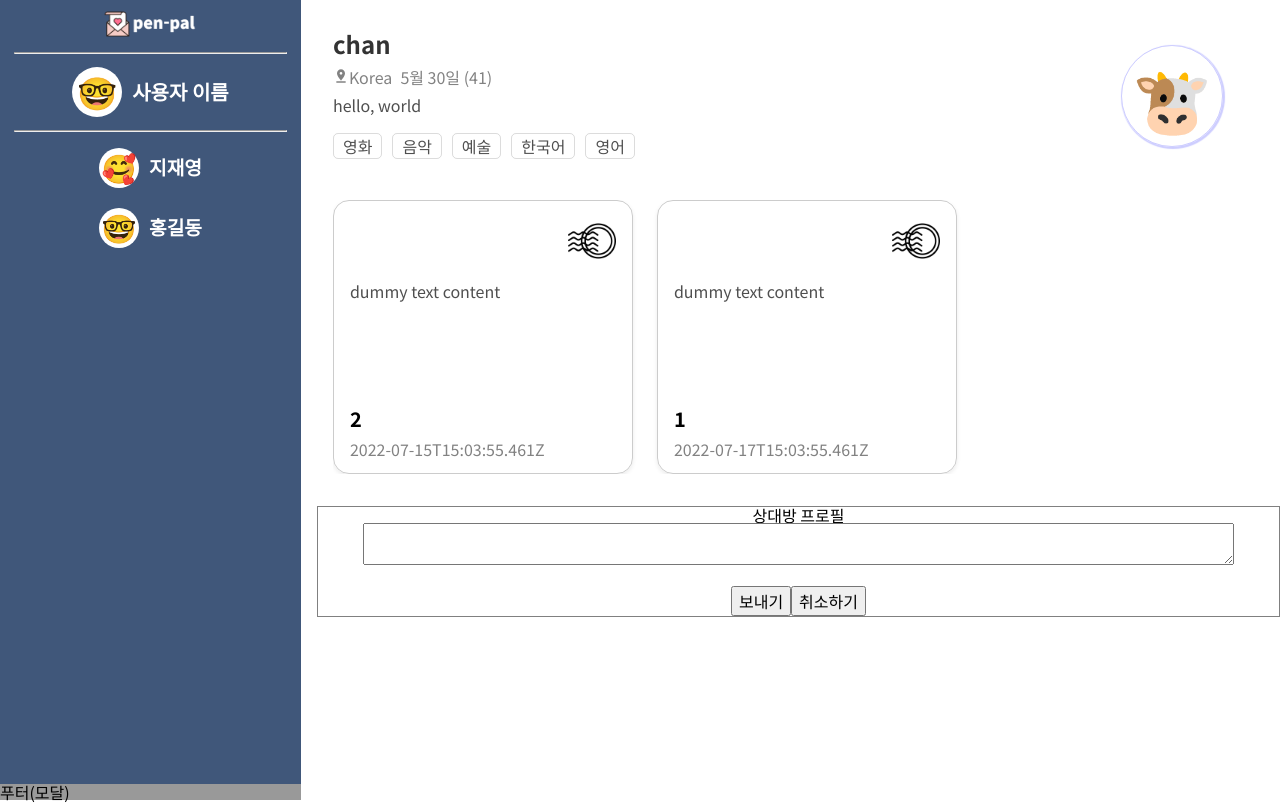
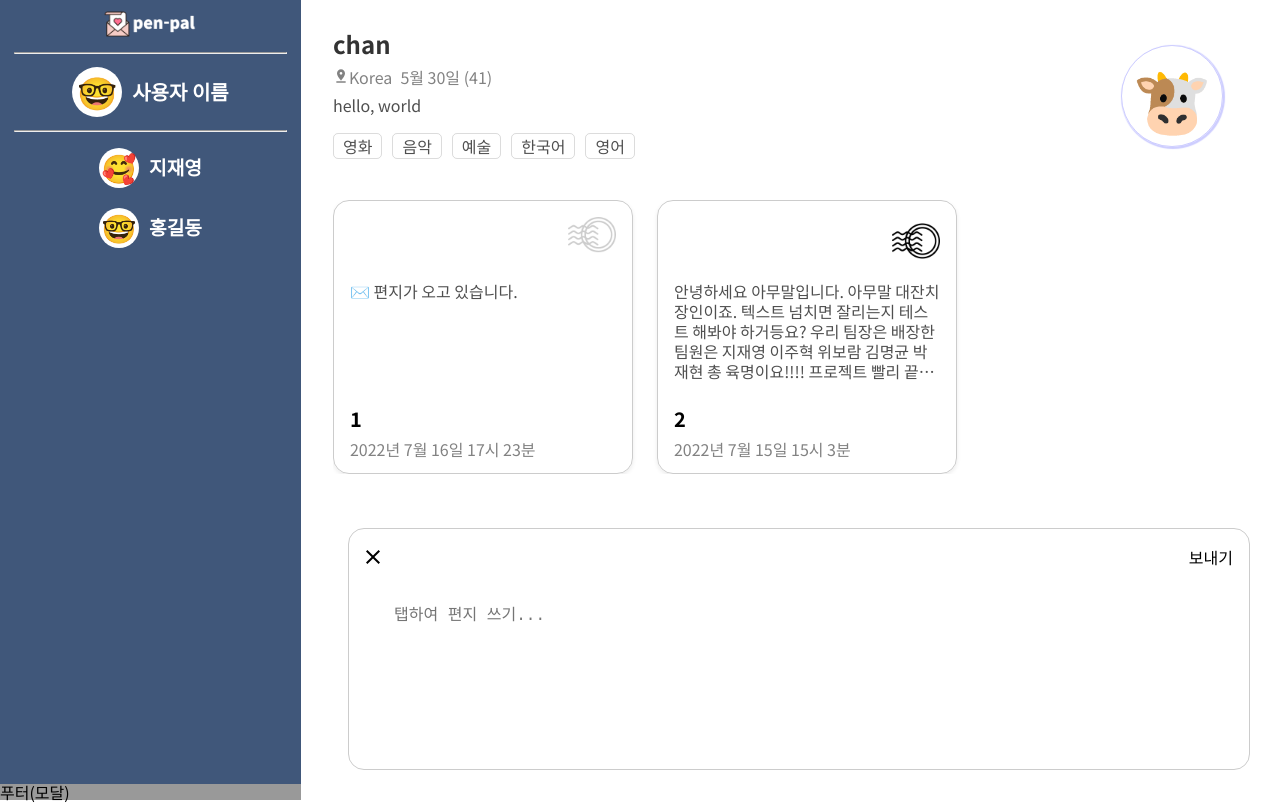
Before and after one commit to nowirte/MaeilMail, a React (Create React App) app in the folder client/: page /friend/1 in a window 1280 px wide. Both pictures are taken after a click on the button "편지 보내기". Built offline with nearby package versions, Linux system fonts and the light colour scheme.

Commit message:
[#30] feature: 친구 정보 및 편지 작성 기능 1차 개발

```diff
--- a/client/src/App.js
+++ b/client/src/App.js
@@ -3,10 +3,12 @@ import { BrowserRouter as Router, Routes, Route } from 'react-router-dom';
 import SideBar from './components/sidebar';
 import Home from './pages/Home';
 import FriendDetail from './pages/Friend';
+import LetterDetail from './pages/Friend/LetterDetail';
 import SignUp from './pages/signup';
 import MyPage from './pages/MyPage';
 import Login from './pages/login';
 import LoginBackground from './components/loginBackground';
+import LetterEditor from './pages/Friend/LetterEditor';
 
 const App = () => {
   return (
@@ -16,7 +18,10 @@ const App = () => {
         <Route element={<SideBar />}>
           <Route path="/" element={<Home />} />
           <Route path="/mypage" element={<MyPage />} />
+          {/* <Route element={<LetterEditor />}> */}
           <Route path="/friend/:id" element={<FriendDetail />} />
+          <Route path="/friend/:id/:postId" element={<LetterDetail />} />
+          {/* </Route> */}
         </Route>
 
         <Route element={<LoginBackground />}>
--- /dev/null
+++ b/client/src/pages/friend/LetterDetail.jsx
@@ -0,0 +1,7 @@
+import React from 'react';
+
+const LetterDetail = () => {
+  return <div>LetterDetail</div>;
+};
+
+export default LetterDetail;
--- a/client/src/pages/friend/LetterEditor.jsx
+++ b/client/src/pages/friend/LetterEditor.jsx
@@ -1,5 +1,6 @@
 import React, { useState, useRef } from 'react';
 import style from './LetterEditor.module.css';
+import CloseIcon from '@mui/icons-material/Close';
 
 const LetterEditor = ({ handleWrite, onCreate }) => {
   const contentInput = useRef();
@@ -30,18 +31,23 @@ const LetterEditor = ({ handleWrite, onCreate }) => {
 
   return (
     <div className={style.LetterEditor}>
-      <h2>상대방 프로필</h2>
+      <div className={style.FlexBox}>
+        <CloseIcon
+          onClick={handleWrite}
+          style={{ width: '2rem', padding: '1rem .5rem', cursor: 'pointer' }}
+        />
+        <div className="btn" onClick={handleSubmit}>
+          보내기
+        </div>
+      </div>
       <div>
         <textarea
           ref={contentInput}
           name="content"
           value={state.content}
           onChange={handleChangeState}
+          placeholder="탭하여 편지 쓰기..."
         />
-      </div>
-      <div>
-        <button onClick={handleSubmit}>보내기</button>
-        <button onClick={handleWrite}>취소하기</button>
       </div>
     </div>
   );
--- a/client/src/pages/friend/LetterEditor.module.css
+++ b/client/src/pages/friend/LetterEditor.module.css
@@ -1,12 +1,36 @@
 .LetterEditor {
-  border: 1px solid gray;
+  position: absolute;
+  bottom: 30px;
+  right: 30px;
+  z-index: 2;
+  width: calc(100% - 380px);
+  border: 1px solid #ccc;
   text-align: center;
+  border-radius: 1rem;
+  height: 15rem;
+  background: #fff;
+}
+
+.LetterEditor .FlexBox {
+  display: flex;
+  justify-content: space-between;
+  align-items: center;
+}
+.FlexBox div {
+  padding: 1rem;
+  font-size: 1rem;
 }
 
 .LetterEditor textarea {
   margin-bottom: 20px;
   width: 90%;
   font-size: 1rem;
+  padding: 1rem;
+  border: none;
+  outline: none;
+  height: 100%;
+  resize: none;
+  height: 100px;
 }
 
 .LetterEditor button {
--- /dev/null
+++ b/client/src/pages/friend/LetterList.jsx
@@ -0,0 +1,46 @@
+import React from 'react';
+import { Link } from 'react-router-dom';
+import Stamp from '../../assets/stamp.png';
+import SendStamp from '../../assets/send-stamp.png';
+import {
+  LetterWrapper,
+  Letter,
+  LetterHeader,
+  LetterContent,
+  LetterFooter,
+  Writer,
+  Date,
+} from './LetterStyle';
+import { formatDate } from './module';
+
+const LetterList = ({ user, data, friend }) => {
+  return (
+    <LetterWrapper>
+      {data.length === 0 && <p>아직 편지가 없습니다.</p>}
+      {data.map(letter => (
+        // <Link to={letter.letterId}>
+        <Letter key={letter.letterId}>
+          <LetterHeader>
+            {friend.userId === letter.sendId && letter.status === 'send' ? (
+              <img src={SendStamp} alt="stamp" />
+            ) : (
+              <img src={Stamp} alt="stamp" />
+            )}
+          </LetterHeader>
+          <LetterContent>
+            {friend.userId === letter.sendId && letter.status === 'send'
+              ? '✉️ 편지가 오고 있습니다.'
+              : letter.content}
+          </LetterContent>
+          <LetterFooter>
+            <Writer>{letter.receiveId}</Writer>
+            <Date>{formatDate(letter.receiveDate)}</Date>
+          </LetterFooter>
+        </Letter>
+        // </Link>
+      ))}
+    </LetterWrapper>
+  );
+};
+
+export default LetterList;
--- a/client/src/pages/friend/style.jsx
+++ b/client/src/pages/friend/LetterStyle.jsx
@@ -11,8 +11,8 @@ const LetterWrapper = styled.ul`
 `;
 
 const Letter = styled.li`
+  /* cursor: pointer; */
   width: 300px;
-
   border-radius: 1rem;
   box-sizing: border-box;
   padding: 1rem;
@@ -20,9 +20,10 @@ const Letter = styled.li`
   display: flex;
   flex-direction: column;
   gap: 1rem;
+  text-decoration: none;
 
   ${props =>
-    props.future ? 'border: 1px dashed #ccc' : 'border: 1px solid #ccc'};
+    props.send ? 'border: 1px dashed #ccc' : 'border: 1px solid #ccc'};
 `;
 
 const LetterHeader = styled.div`
@@ -44,11 +45,13 @@ const LetterContent = styled.p`
   line-height: 1.25rem;
   height: 6.25rem;
   color: #4f4f4f;
+  text-decoration: none;
 `;
 
 const LetterFooter = styled.div`
   display: flex;
   flex-direction: column;
+  text-decoration: none;
 `;
 
 const Writer = styled.p`
@@ -63,6 +66,8 @@ const Date = styled.p`
 `;
 
 const WriteBtn = styled.button`
+  display: flex;
+  align-items: center;
   position: fixed;
   bottom: 30px;
   right: 30px;
@@ -72,8 +77,8 @@ const WriteBtn = styled.button`
   background-color: #ccc;
   color: #333;
   cursor: pointer;
-  padding: 1rem 3rem;
-  border-radius: 10px;
+  padding: 1rem 2rem;
+  border-radius: 2rem;
   font-weight: bold;
   font-size: 1rem;
 
--- a/client/src/pages/friend/index.jsx
+++ b/client/src/pages/friend/index.jsx
@@ -2,22 +2,14 @@ import React, { useState } from 'react';
 import MainWrapper from '../../components/common';
 import FriendInfo from './FriendInfo';
 import Modal from '../../components/ui/Modal';
-import Stamp from '../../assets/stamp.png';
-import {
-  LetterWrapper,
-  Letter,
-  LetterHeader,
-  LetterContent,
-  LetterFooter,
-  Writer,
-  Date,
-  WriteBtn,
-} from './style';
+import LetterList from './LetterList';
+import { WriteBtn } from './LetterStyle';
 import LetterEditor from './LetterEditor';
 import { getDistance, getTime, formatDate } from './module';
+import CreateIcon from '@mui/icons-material/Create';
 
 const FriendDetail = () => {
-  const user = {
+  const loginedUser = {
     userId: 1,
     email: 'ouivve@gmail.com',
     password: '1234',
@@ -49,7 +41,7 @@ const FriendDetail = () => {
       travel: false,
     },
   };
-  const friend = {
+  const friendInfo = {
     userId: 2,
     email: 'sdc@gmail.com',
     password: '3456',
@@ -83,6 +75,20 @@ const FriendDetail = () => {
   };
   const letters = [
     {
+      letterId: 2,
+      sendId: 2,
+      receiveId: 1,
+      status: 'send',
+      sendDate: '2022-07-15T17:23:03.717Z',
+      deliveryTime: 71,
+      receiveDate: '2022-07-16T17:23:03.717Z',
+      sendLocation: 'KR',
+      receiveLocation: 'KR',
+      content:
+        '안녕하세요 아무말입니다. 아무말 대잔치 장인이죠. 텍스트 넘치면 잘리는지 테스트 해봐야 하거등요? 우리 팀장은 배장한 팀원은 지재영 이주혁 위보람 김명균 박재현 총 육명이요!!!! 프로젝트 빨리 끝나서 영화 몰아보기 하고싶습니다',
+      isRead: 0,
+    },
+    {
       letterId: 1,
       sendId: 1,
       receiveId: 2,
@@ -92,21 +98,9 @@ const FriendDetail = () => {
       receiveDate: '2022-07-15T15:03:55.461Z',
       sendLocation: 'KR',
       receiveLocation: 'KR',
-      content: 'dummy text content',
+      content:
+        '안녕하세요 아무말입니다. 아무말 대잔치 장인이죠. 텍스트 넘치면 잘리는지 테스트 해봐야 하거등요? 우리 팀장은 배장한 팀원은 지재영 이주혁 위보람 김명균 박재현 총 육명이요!!!! 프로젝트 빨리 끝나서 영화 몰아보기 하고싶습니다',
       isRead: 1,
-    },
-    {
-      letterId: 2,
-      sendId: 2,
-      receiveId: 1,
-      status: 'send',
-      sendDate: '2022-07-16T15:03:55.461Z',
-      deliveryTime: 71,
-      receiveDate: '2022-07-17T15:03:55.461Z',
-      sendLocation: 'KR',
-      receiveLocation: 'KR',
-      content: 'dummy text content',
-      isRead: 0,
     },
   ];
 
@@ -116,22 +110,38 @@ const FriendDetail = () => {
   const [writeIsShown, setWriteIsShown] = useState(false);
   // 편지 리스트
   const [data, setData] = useState(letters);
+  // 로그인한 유저
+  const [user, setUser] = useState(loginedUser);
+  // 친구인 유저
+  const [friend, setFriend] = useState(friendInfo);
 
   // 편지 작성
   const createHandler = content => {
     const sendDate = new window.Date();
-    // const distance = getDistance(user.lat, user.lng, friend.lat, friend.lng)
+    const distance = getDistance(
+      user.longitude,
+      user.latitude,
+      friend.longitude,
+      friend.latitude
+    );
+    const deliveryTime = getTime(distance);
     const newLetter = {
-      // receiveId: 'friend.id'
+      status: 'send',
+      sendId: user.userId,
+      receiveId: friend.userId,
       status: 'send',
       sendDate: sendDate,
-      deliveryTime: getTime(100), // getTime(distance)
+      deliveryTime: deliveryTime,
       receiveDate: sendDate.setMinutes(sendDate.getMinutes() + deliveryTime),
-      // recieveLocation,
+      sendLocation: user.location,
+      receiveLocation: friend.location,
       content,
+      isRead: 0,
     };
     setData([newLetter, ...data]);
   };
+
+  console.log(data);
   // 프로필 모달
   const profileHandler = () => {
     setProfileIsShown(current => !current);
@@ -143,27 +153,19 @@ const FriendDetail = () => {
 
   return (
     <MainWrapper>
-      {profileIsShown && <Modal handleChange={profileHandler} />}
+      {/* 친구 프로필 영역 */}
+      {profileIsShown && <Modal data={friend} handleChange={profileHandler} />}
       <FriendInfo data={friend} handleChange={profileHandler} />
 
-      <LetterWrapper>
-        {data.length === 0 && <p>아직 편지가 없습니다.</p>}
-        {data.map(letter => (
-          <Letter key={letter.letterId}>
-            <LetterHeader>
-              <img src={Stamp} alt="" />
-            </LetterHeader>
-            <LetterContent>{letter.content}</LetterContent>
-            <LetterFooter>
-              <Writer>{letter.receiveId}</Writer>
-              <Date>{letter.receiveDate}</Date>
-            </LetterFooter>
-          </Letter>
-        ))}
-      </LetterWrapper>
+      {/* 편지 리스트 */}
+      <LetterList user={user} friend={friend} data={data} />
 
+      {/* 편지 보내기 버튼, 편지 작성 컴포넌트 */}
       {!writeIsShown ? (
-        <WriteBtn onClick={writeHandler}>편지 보내기</WriteBtn>
+        <WriteBtn onClick={writeHandler}>
+          <CreateIcon />
+          편지 보내기
+        </WriteBtn>
       ) : (
         <LetterEditor handleWrite={writeHandler} onCreate={createHandler} />
       )}
--- a/client/src/pages/friend/module.js
+++ b/client/src/pages/friend/module.js
@@ -25,7 +25,8 @@ const getTime = distance => {
   return d / 2;
 };
 
-const formatDate = date => {
+const formatDate = receiveDate => {
+  const date = new Date(receiveDate);
   return `${date.getFullYear()}년 ${
     date.getMonth() + 1
   }월 ${date.getDate()}일 ${date.getHours()}시 ${date.getMinutes()}분`;
```
Also changed, not shown: client/src/assets/send-stamp.png (added).
